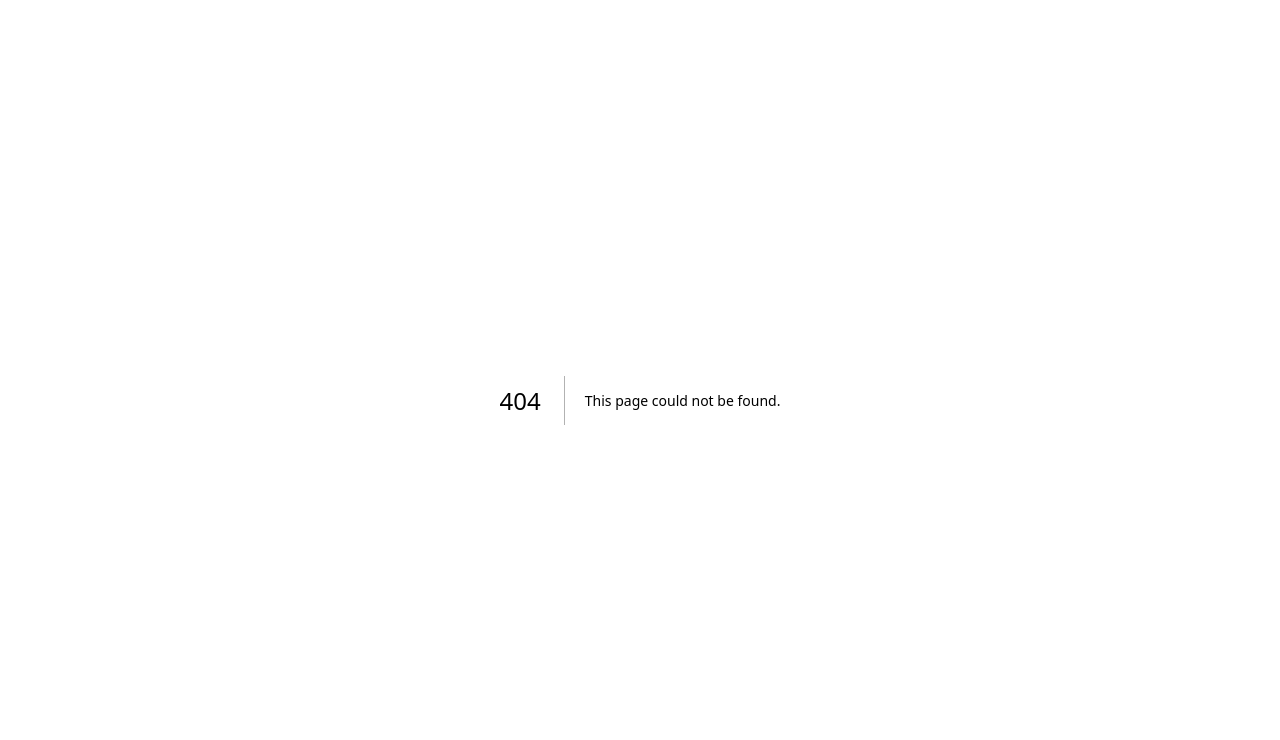
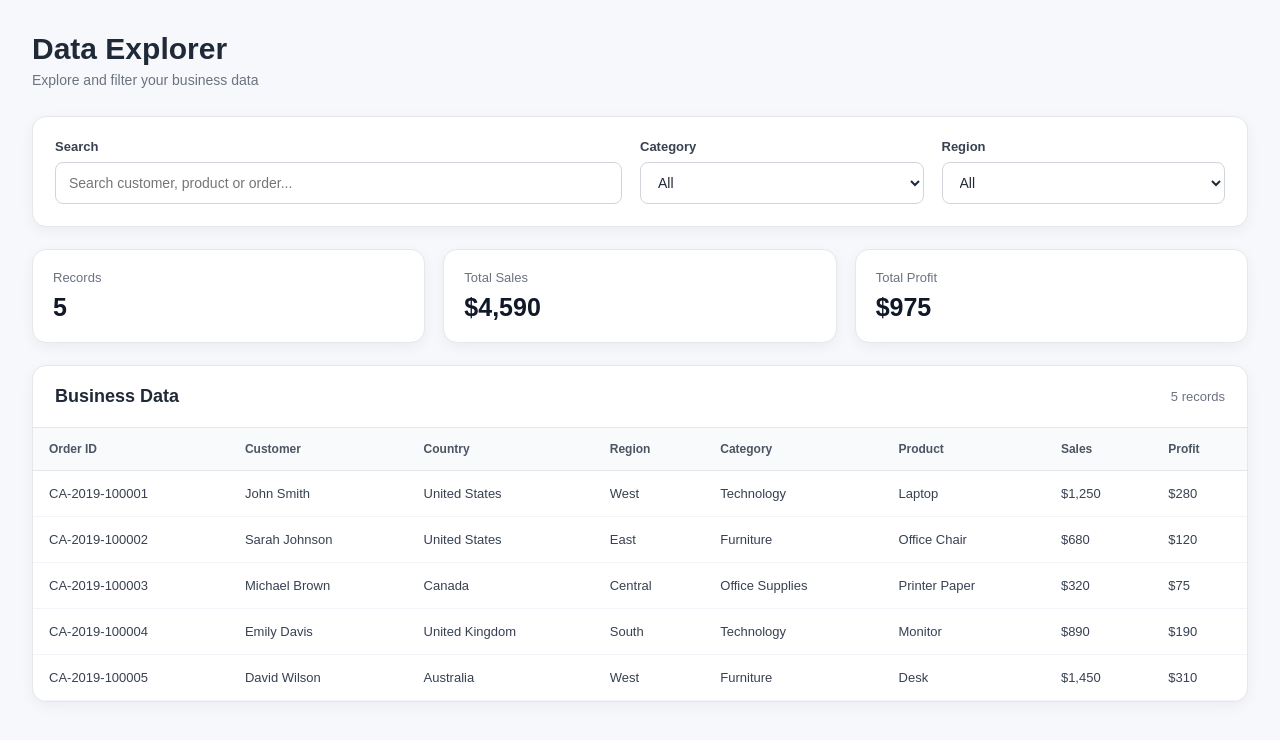
Before and after one commit to Sameerabegum-create/-metricmind-agentic-semantic-bi, a Next.js app: page /data-explorer in a window 1280 px wide. Before the commit this address had no page. Shown: the top 740 px of the page. Built offline with nearby package versions, Linux system fonts and the light colour scheme.

Commit message:
Add Data Explorer page

```diff
--- /dev/null
+++ b/app/data-explorer/page.tsx
@@ -0,0 +1,199 @@
+"use client";
+
+import { useState } from "react";
+
+const sampleData = [
+    {
+    orderId: "CA-2019-100001",
+    customer: "John Smith",
+    country: "United States",
+    region: "West",
+    category: "Technology",
+    product: "Laptop",
+    sales: 1250,
+    profit: 280,
+    },
+    {
+    orderId: "CA-2019-100002",
+    customer: "Sarah Johnson",
+    country: "United States",
+    region: "East",
+    category: "Furniture",
+    product: "Office Chair",
+    sales: 680,
+    profit: 120,
+    },
+    {
+    orderId: "CA-2019-100003",
+    customer: "Michael Brown",
+    country: "Canada",
+    region: "Central",
+    category: "Office Supplies",
+    product: "Printer Paper",
+    sales: 320,
+    profit: 75,
+    },
+    {
+    orderId: "CA-2019-100004",
+    customer: "Emily Davis",
+    country: "United Kingdom",
+    region: "South",
+    category: "Technology",
+    product: "Monitor",
+    sales: 890,
+    profit: 190,
+    },
+    {
+    orderId: "CA-2019-100005",
+    customer: "David Wilson",
+    country: "Australia",
+    region: "West",
+    category: "Furniture",
+    product: "Desk",
+    sales: 1450,
+    profit: 310,
+    },
+];
+
+export default function DataExplorer() {
+    const [search, setSearch] = useState("");
+    const [category, setCategory] = useState("All");
+    const [region, setRegion] = useState("All");
+
+    const filteredData = sampleData.filter((item) => {
+    const matchesSearch =
+        item.customer.toLowerCase().includes(search.toLowerCase()) ||
+        item.product.toLowerCase().includes(search.toLowerCase()) ||
+        item.orderId.toLowerCase().includes(search.toLowerCase());
+
+    const matchesCategory =
+        category === "All" || item.category === category;
+
+    const matchesRegion =
+        region === "All" || item.region === region;
+
+    return matchesSearch && matchesCategory && matchesRegion;
+    });
+
+    return (
+    <div className="data-explorer-page">
+        <header className="data-explorer-header">
+        <div>
+            <h1>Data Explorer</h1>
+            <p>Explore and filter your business data</p>
+        </div>
+        </header>
+
+        <section className="data-explorer-filters">
+        <div className="data-search">
+            <label>Search</label>
+            <input
+            type="text"
+            placeholder="Search customer, product or order..."
+            value={search}
+            onChange={(e) => setSearch(e.target.value)}
+            />
+        </div>
+
+        <div className="data-filter">
+            <label>Category</label>
+            <select
+            value={category}
+            onChange={(e) => setCategory(e.target.value)}
+            >
+            <option>All</option>
+            <option>Technology</option>
+            <option>Furniture</option>
+            <option>Office Supplies</option>
+            </select>
+        </div>
+
+        <div className="data-filter">
+            <label>Region</label>
+            <select
+            value={region}
+            onChange={(e) => setRegion(e.target.value)}
+            >
+            <option>All</option>
+            <option>West</option>
+            <option>East</option>
+            <option>Central</option>
+            <option>South</option>
+            </select>
+        </div>
+        </section>
+
+        <section className="data-explorer-summary">
+        <div>
+            <span>Records</span>
+            <strong>{filteredData.length}</strong>
+        </div>
+
+        <div>
+            <span>Total Sales</span>
+            <strong>
+            $
+            {filteredData
+                .reduce((total, item) => total + item.sales, 0)
+                .toLocaleString()}
+            </strong>
+        </div>
+
+        <div>
+            <span>Total Profit</span>
+            <strong>
+            $
+            {filteredData
+                .reduce((total, item) => total + item.profit, 0)
+                .toLocaleString()}
+            </strong>
+        </div>
+        </section>
+
+        <section className="data-table-panel">
+        <div className="data-table-header">
+            <h2>Business Data</h2>
+            <span>{filteredData.length} records</span>
+        </div>
+
+        <div className="table-wrapper">
+            <table>
+            <thead>
+                <tr>
+                <th>Order ID</th>
+                <th>Customer</th>
+                <th>Country</th>
+                <th>Region</th>
+                <th>Category</th>
+                <th>Product</th>
+                <th>Sales</th>
+                <th>Profit</th>
+                </tr>
+            </thead>
+
+            <tbody>
+                {filteredData.map((item) => (
+                <tr key={item.orderId}>
+                    <td>{item.orderId}</td>
+                    <td>{item.customer}</td>
+                    <td>{item.country}</td>
+                    <td>{item.region}</td>
+                    <td>{item.category}</td>
+                    <td>{item.product}</td>
+                    <td>${item.sales.toLocaleString()}</td>
+                    <td>${item.profit.toLocaleString()}</td>
+                </tr>
+        ))}
+            </tbody>
+            </table>
+
+            {filteredData.length === 0 && (
+            <div className="no-data">
+                No matching records found.
+            </div>
+            )}
+        </div>
+        </section>
+    </div>
+    );
+}
--- a/app/globals.css
+++ b/app/globals.css
@@ -714,3 +714,182 @@ body {
     gap: 15px;
   }
 }
+/* ================================
+   DATA EXPLORER
+================================ */
+
+.data-explorer-page {
+  min-height: 100vh;
+  padding: 32px;
+  background: #f7f8fc;
+}
+
+.data-explorer-header {
+  margin-bottom: 28px;
+}
+
+.data-explorer-header h1 {
+  margin: 0;
+  font-size: 30px;
+  font-weight: 700;
+  color: #1f2937;
+}
+
+.data-explorer-header p {
+  margin: 6px 0 0;
+  color: #6b7280;
+  font-size: 14px;
+}
+
+.data-explorer-filters {
+  display: grid;
+  grid-template-columns: 2fr 1fr 1fr;
+  gap: 18px;
+  padding: 22px;
+  margin-bottom: 22px;
+  background: #ffffff;
+  border: 1px solid #e5e7eb;
+  border-radius: 14px;
+  box-shadow: 0 4px 14px rgba(15, 23, 42, 0.05);
+}
+
+.data-search,
+.data-filter {
+  display: flex;
+  flex-direction: column;
+  gap: 8px;
+}
+
+.data-search label,
+.data-filter label {
+  font-size: 13px;
+  font-weight: 600;
+  color: #374151;
+}
+
+.data-search input,
+.data-filter select {
+  height: 42px;
+  padding: 0 13px;
+  border: 1px solid #d1d5db;
+  border-radius: 8px;
+  background: #ffffff;
+  color: #1f2937;
+  font-size: 14px;
+  outline: none;
+}
+
+.data-search input:focus,
+.data-filter select:focus {
+  border-color: #6366f1;
+  box-shadow: 0 0 0 3px rgba(99, 102, 241, 0.12);
+}
+
+.data-explorer-summary {
+  display: grid;
+  grid-template-columns: repeat(3, 1fr);
+  gap: 18px;
+  margin-bottom: 22px;
+}
+
+.data-explorer-summary > div {
+  padding: 20px;
+  background: #ffffff;
+  border: 1px solid #e5e7eb;
+  border-radius: 14px;
+  box-shadow: 0 4px 14px rgba(15, 23, 42, 0.05);
+}
+
+.data-explorer-summary span {
+  display: block;
+  margin-bottom: 8px;
+  color: #6b7280;
+  font-size: 13px;
+}
+
+.data-explorer-summary strong {
+  font-size: 25px;
+  color: #111827;
+}
+
+.data-table-panel {
+  background: #ffffff;
+  border: 1px solid #e5e7eb;
+  border-radius: 14px;
+  overflow: hidden;
+  box-shadow: 0 4px 14px rgba(15, 23, 42, 0.05);
+}
+
+.data-table-header {
+  display: flex;
+  align-items: center;
+  justify-content: space-between;
+  padding: 20px 22px;
+  border-bottom: 1px solid #e5e7eb;
+}
+
+.data-table-header h2 {
+  margin: 0;
+  font-size: 18px;
+  color: #1f2937;
+}
+
+.data-table-header span {
+  color: #6b7280;
+  font-size: 13px;
+}
+
+.table-wrapper {
+  width: 100%;
+  overflow-x: auto;
+}
+
+.table-wrapper table {
+  width: 100%;
+  border-collapse: collapse;
+  min-width: 950px;
+}
+
+.table-wrapper th {
+  padding: 14px 16px;
+  text-align: left;
+  background: #f9fafb;
+  border-bottom: 1px solid #e5e7eb;
+  color: #4b5563;
+  font-size: 12px;
+  font-weight: 700;
+  white-space: nowrap;
+}
+
+.table-wrapper td {
+  padding: 15px 16px;
+  border-bottom: 1px solid #f1f5f9;
+  color: #374151;
+  font-size: 13px;
+  white-space: nowrap;
+}
+
+.table-wrapper tbody tr:hover {
+  background: #f9fafb;
+}
+
+.no-data {
+  padding: 40px;
+  text-align: center;
+  color: #6b7280;
+  font-size: 14px;
+}
+
+@media (max-width: 900px) {
+  .data-explorer-filters {
+    grid-template-columns: 1fr;
+  }
+
+  .data-explorer-summary {
+    grid-template-columns: 1fr;
+  }
+
+  .data-explorer-page {
+    padding: 20px;
+  }
+}
--- a/app/page.tsx
+++ b/app/page.tsx
@@ -66,6 +66,9 @@ export default function Home() {
           Reports
         </Link>
         </div>
+        <Link href="/data-explorer" className="menu-item">
+  Data Explorer
+</Link>
 
         <div className="menu-section system">
           <p className="menu-title">SYSTEM</p>
```
